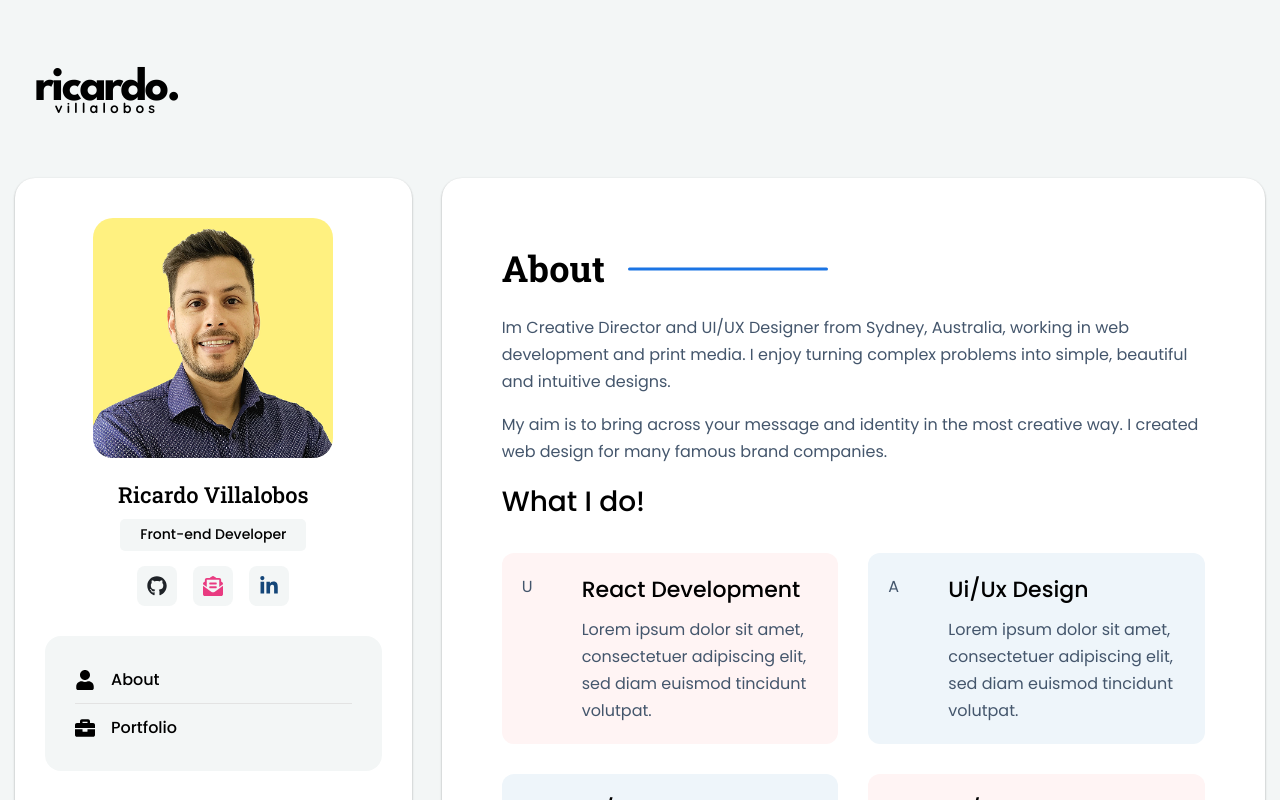
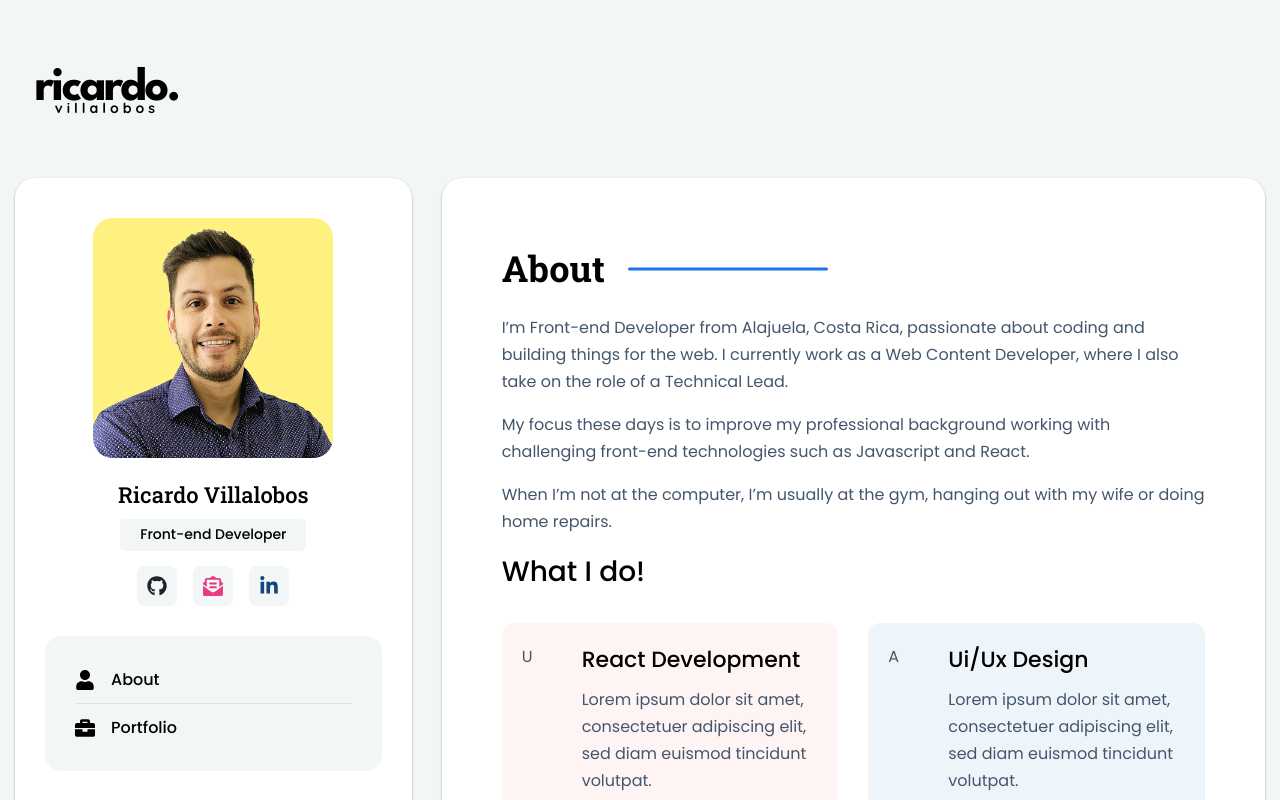
Before and after one commit to Ricardo-V-V/ricardo-v-v.github.io, a React (Vite) app: page / in a window 1280 px wide. Shown: the top 800 px of the page. Built offline with nearby package versions, Linux system fonts and the light colour scheme.

Commit message:
Adding about text and github logo

```diff
--- a/src/components/SkillsSlider.jsx
+++ b/src/components/SkillsSlider.jsx
@@ -11,6 +11,7 @@ export default function SkillsSlider() {
 				<SkillSlide name='React' />
 				<SkillSlide name='Bootstrap' />
 				<SkillSlide name='Git' />
+				<SkillSlide name='Github' />
 				<SkillSlide name='PostgreSQL' />
 				<SkillSlide name='Python' />
 
@@ -21,6 +22,7 @@ export default function SkillsSlider() {
 				<SkillSlide name='React' />
 				<SkillSlide name='Bootstrap' />
 				<SkillSlide name='Git' />
+				<SkillSlide name='Github' />
 				<SkillSlide name='PostgreSQL' />
 				<SkillSlide name='Python' />
 			</div>
--- a/src/pages/About.jsx
+++ b/src/pages/About.jsx
@@ -7,13 +7,17 @@ export default function About() {
 		<>
 			<PageIntro title='About'>
 				<p>
-					Im Creative Director and UI/UX Designer from Sydney, Australia,
-					working in web development and print media. I enjoy turning complex
-					problems into simple, beautiful and intuitive designs.
+					I’m Front-end Developer from Alajuela, Costa Rica, passionate about
+					coding and building things for the web. I currently work as a Web
+					Content Developer, where I also take on the role of a Technical Lead.
 				</p>
 				<p>
-					My aim is to bring across your message and identity in the most
-					creative way. I created web design for many famous brand companies.
+					My focus these days is to improve my professional background working
+					with challenging front-end technologies such as Javascript and React.
+				</p>
+				<p>
+					When I’m not at the computer, I’m usually at the gym, hanging out with
+					my wife or doing home repairs.
 				</p>
 			</PageIntro>
 			<section className='p-left-lg p-right-lg'>
```
Also changed, not shown: src/img/github-logo.png (added).
